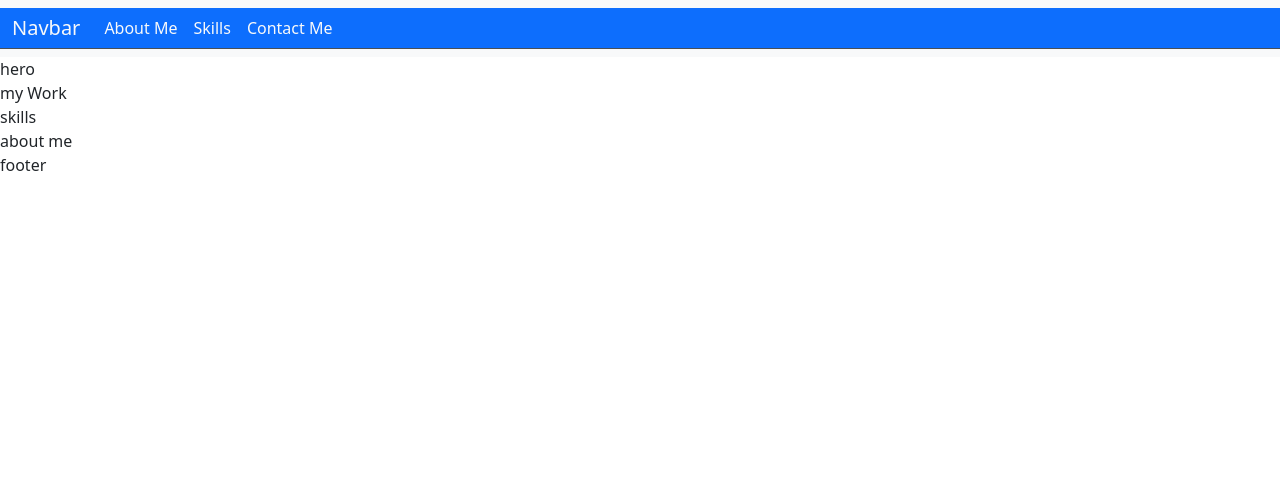
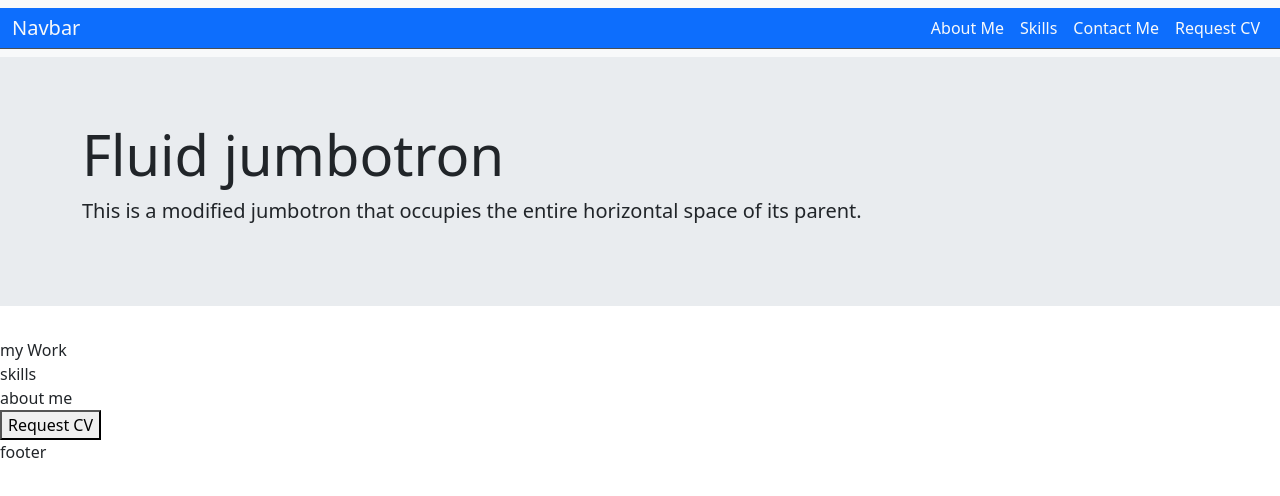
Before and after one commit to obaid333/Bootstrap-Portfolio, a plain HTML site: page index.html in a window 1280 px wide. Drawn offline with nearby package versions, Linux system fonts and the light colour scheme.

Commit message:
Jumbotron-fluid added

```diff
--- a/index.html
+++ b/index.html
@@ -4,36 +4,58 @@
     <meta charset="UTF-8">
     <meta name="viewport" content="width=device-width, initial-scale=1.0">
     <title>Obaid</title>
+    <link rel="stylesheet" href="https://cdn.jsdelivr.net/npm/bootstrap@4.6.2/dist/css/bootstrap.min.css" integrity="sha384-xOolHFLEh07PJGoPkLv1IbcEPTNtaed2xpHsD9ESMhqIYd0nLMwNLD69Npy4HI+N" crossorigin="anonymous">
     <link href="https://cdn.jsdelivr.net/npm/bootstrap@5.3.2/dist/css/bootstrap.min.css" rel="stylesheet" integrity="sha384-T3c6CoIi6uLrA9TneNEoa7RxnatzjcDSCmG1MXxSR1GAsXEV/Dwwykc2MPK8M2HN" crossorigin="anonymous">
     <link rel="stylesheet" href="./css/style.css">
 </head>
 <body>
+    <!--Nav bar begins-->
     <nav class="navbar navbar-expand-sm bg-body-tertiary">
-        <div class="container-fluid bg-primary border-bottom " data-bs-theme="dark">
+        <div class="container-fluid bg-primary border-bottom" data-bs-theme="dark">
           <a class="navbar-brand text-light" href="#">Navbar</a>
           <button class="navbar-toggler" type="button" data-bs-toggle="collapse" data-bs-target="#navbarSupportedContent" aria-controls="navbarSupportedContent" aria-expanded="false" aria-label="Toggle navigation">
             <span class="navbar-toggler-icon"></span>
           </button>
           <div class="collapse navbar-collapse" id="navbarSupportedContent">
-            <ul class="navbar-nav me-auto mb-2 mb-lg-0">
+            <ul class="navbar-nav ms-auto mb-2 mb-lg-0">
               <li class="nav-item">
-                <a class="nav-link active text-light" aria-current="page" href="#">About Me</a>
+                <a class="nav-link active text-light" aria-current="page" href="#myWork">About Me</a>
               </li>
               <li class="nav-item">
-                <a class="nav-link active text-light" aria-current="page" href="#">Skills</a>
+                <a class="nav-link active text-light" aria-current="page" href="#skills">Skills</a>
               </li>
               <li class="nav-item">
-                <a class="nav-link active text-light" aria-current="page" href="#">Contact Me</a>
+                <a class="nav-link active text-light" aria-current="page" href="#about me">Contact Me</a>
+              </li>
+
+              <!--Pop up requesting email to send CV to-->
+              <li class="nav-item">
+                <a class="nav-link active text-light" aria-current="page" href="#CV">Request CV</a>
               </li>
             </ul>
           </div>
         </div>
       </nav>
+      <!--Nav bar ends-->
 
-      <div class="hero">hero</div>
+      <!--hero begins-->
+      <div class="row hero">
+        <div class="jumbotron jumbotron-fluid">
+          <div class="container">
+            <h1 class="display-4">Fluid jumbotron</h1>
+            <p class="lead">This is a modified jumbotron that occupies the entire horizontal space of its parent.</p>
+          </div>
+        </div>
+
+
+      </div>
+
+
+
       <section class="myWork">my Work</section>
       <section class="skills">skills</section>
       <section class="aboutMe">about me</section>
+      <button class="CV">Request CV</button>
       <footer class="footer">footer</footer>
     <script src="https://cdn.jsdelivr.net/npm/bootstrap@5.3.2/dist/js/bootstrap.bundle.min.js" integrity="sha384-C6RzsynM9kWDrMNeT87bh95OGNyZPhcTNXj1NW7RuBCsyN/o0jlpcV8Qyq46cDfL" crossorigin="anonymous"></script>
 </body>
```
